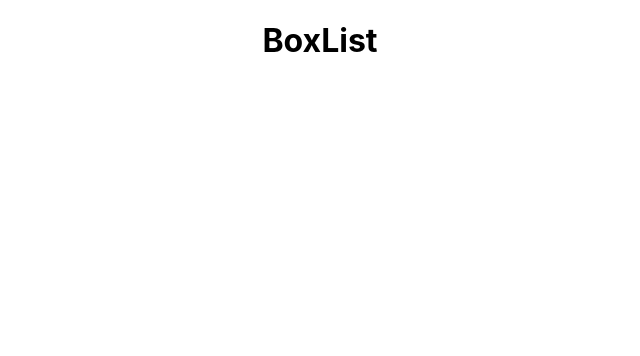
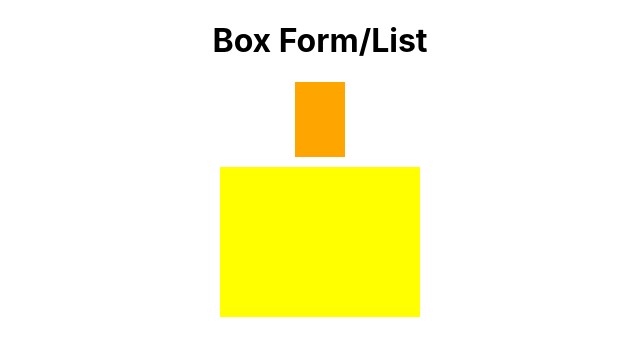
Before and after one commit to adshay18/react-forms, a React (Create React App) app: page / in a window 1280 px wide. Shown: the top 356 px of the page, without its empty margins (320-960 px from the left). Built offline with nearby package versions, Linux system fonts and the light colour scheme.

Commit message:
box list renders boxes

```diff
--- a/src/App.js
+++ b/src/App.js
@@ -4,6 +4,7 @@ import BoxList from './BoxList';
 function App() {
 	return (
 		<div className="App">
+			<h1>Box Form/List</h1>
 			<BoxList />
 		</div>
 	);
--- /dev/null
+++ b/src/Box.css
@@ -0,0 +1,4 @@
+.Box {
+	margin: 0 auto;
+	margin-top: 10px;
+}
--- /dev/null
+++ b/src/Box.js
@@ -0,0 +1,8 @@
+import React, { useState } from 'react';
+import './Box.css';
+
+const Box = ({ backgroundColor, width, height }) => {
+	return <div className="Box" style={{ backgroundColor, width, height }} />;
+};
+
+export default Box;
--- a/src/BoxList.js
+++ b/src/BoxList.js
@@ -1,7 +1,26 @@
 import { useState } from 'react';
+import Box from './Box';
 
 const BoxList = () => {
-	return <h1>BoxList</h1>;
+	const [ boxes, setBoxes ] = useState([
+		{
+			backgroundColor: 'orange',
+			width: 50,
+			height: 75
+		},
+		{
+			backgroundColor: 'yellow',
+			width: 200,
+			height: 150
+		}
+	]);
+
+	return (
+		<div className="BoxList">
+			{/* <NewBoxForm /> */}
+			{boxes.map((box) => <Box backgroundColor={box.backgroundColor} width={box.width} height={box.height} />)}
+		</div>
+	);
 };
 
 export default BoxList;
```
